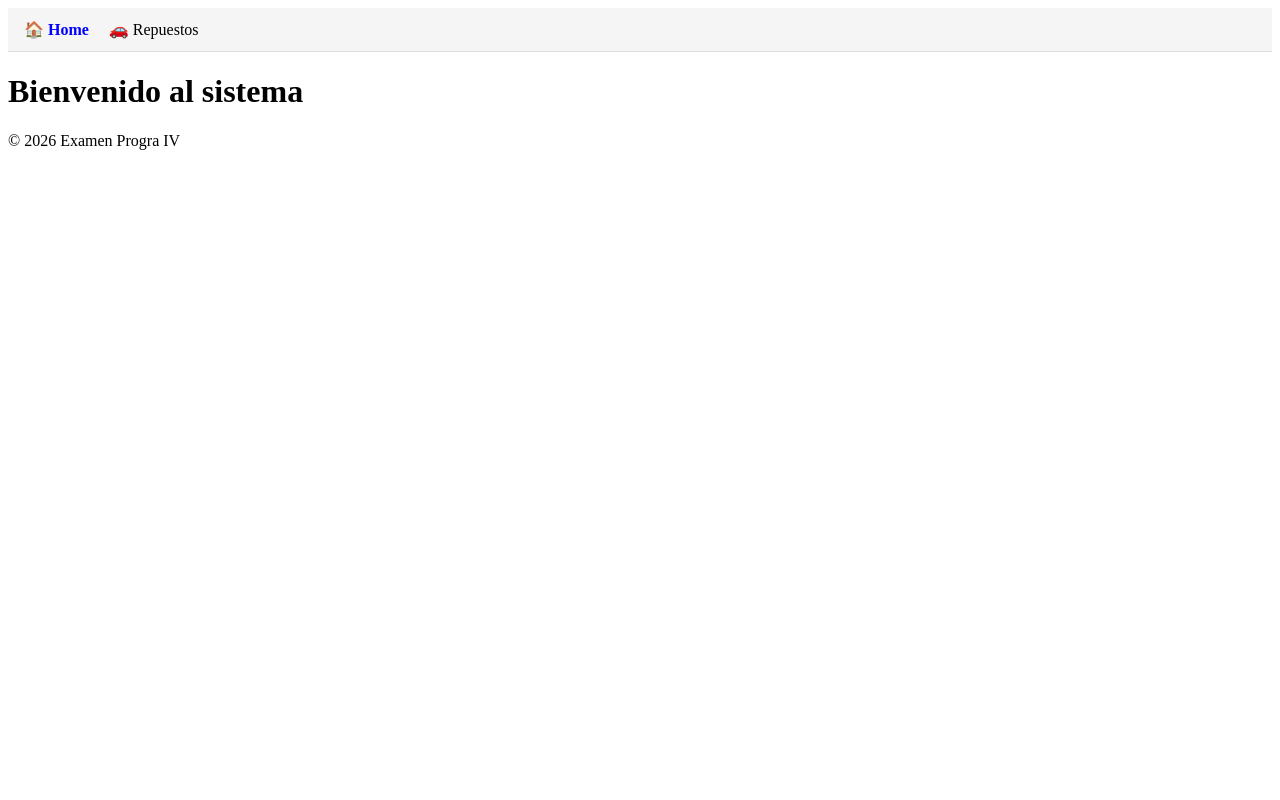
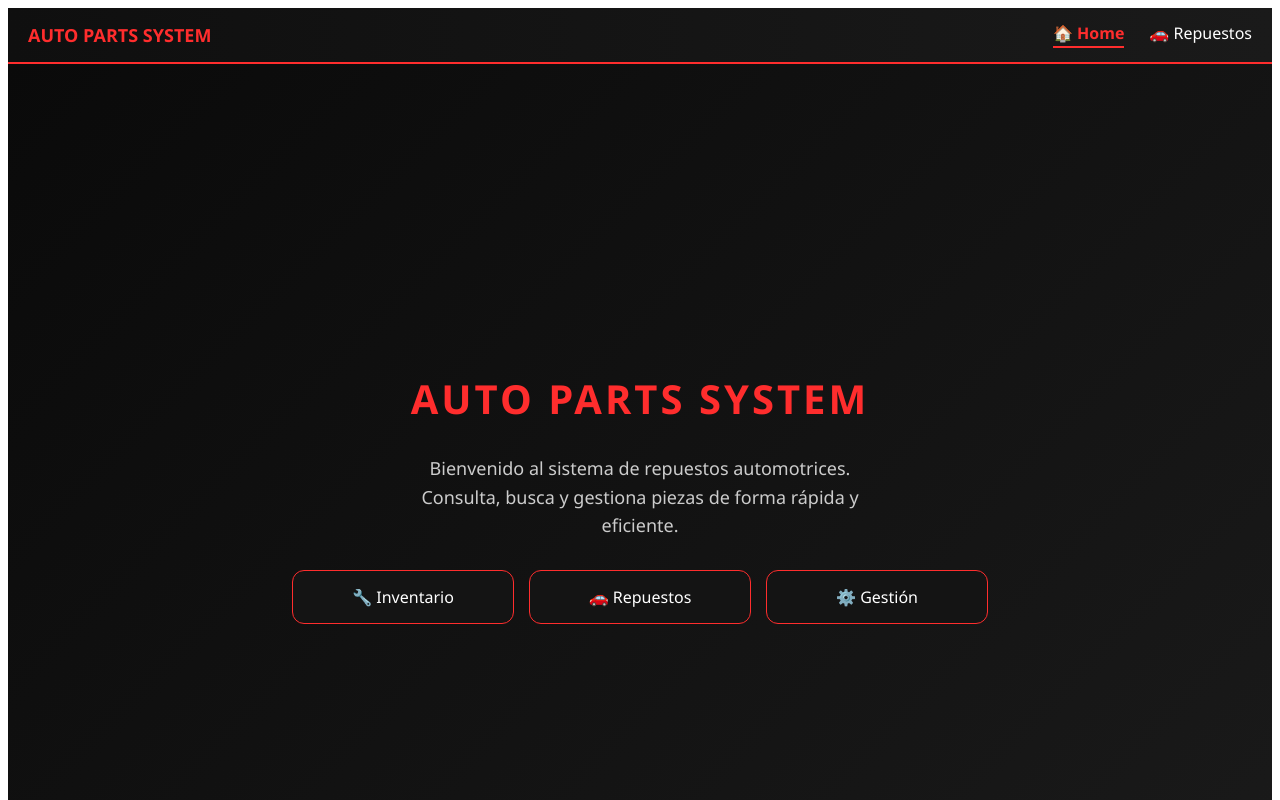
Before and after one commit to WaynerDM/Examen.1.Progra4, a React (Vite) app in the folder Examen1/: page / in a window 1280 px wide. Shown: the top 800 px of the page. Built offline with nearby package versions, Linux system fonts and the light colour scheme.

Commit message:
add search field

```diff
--- a/Examen1/src/components/Navbar.jsx
+++ b/Examen1/src/components/Navbar.jsx
@@ -5,22 +5,34 @@ const Navbar = () => {
     <nav
       style={{
         display: "flex",
-        gap: "20px",
-        padding: "12px 16px",
-        backgroundColor: "#f5f5f5",
-        borderBottom: "1px solid #ddd",
+        justifyContent: "space-between",
         alignItems: "center",
+        padding: "14px 20px",
+        background: "linear-gradient(90deg, #0f0f0f, #1a1a1a)",
+        borderBottom: "2px solid #ff2d2d",
+        fontFamily: "'Segoe UI', sans-serif",
       }}
     >
+      <div style={{ color: "#ff2d2d", fontWeight: "bold", fontSize: "18px" }}>
+        AUTO PARTS SYSTEM
+      </div>
+
+      <div style={{ display: "flex", gap: "25px" }}>
         <Link
           to="/"
           activeProps={{
             style: {
+              color: "#ff2d2d",
               fontWeight: "bold",
-            color: "blue",
+              borderBottom: "2px solid #ff2d2d",
+              paddingBottom: "2px",
             },
           }}
-        style={{ textDecoration: "none", color: "black" }}
+          style={{
+            textDecoration: "none",
+            color: "#fff",
+            transition: "0.2s",
+          }}
         >
           🏠 Home
         </Link>
@@ -29,14 +41,21 @@ const Navbar = () => {
           to="/carparts"
           activeProps={{
             style: {
+              color: "#ff2d2d",
               fontWeight: "bold",
-            color: "blue",
+              borderBottom: "2px solid #ff2d2d",
+              paddingBottom: "2px",
             },
           }}
-        style={{ textDecoration: "none", color: "black" }}
+          style={{
+            textDecoration: "none",
+            color: "#fff",
+            transition: "0.2s",
+          }}
         >
           🚗 Repuestos
         </Link>
+      </div>
     </nav>
   );
 };
--- a/Examen1/src/pages/CarParts.jsx
+++ b/Examen1/src/pages/CarParts.jsx
@@ -26,9 +26,7 @@ const CarParts = () => {
         }
 
         const data = await res.json();
-
         const articles = data?.record?.articles || [];
-
         setParts(articles);
       } catch (err) {
         console.error(err);
@@ -41,106 +39,163 @@ const CarParts = () => {
     fetchData();
   }, []);
 
-  // 🔵 ESTADOS BASE
-  if (loading) return <p>Cargando repuestos...</p>;
-  if (error) return <p>{error}</p>;
-  if (!parts || parts.length === 0)
-    return <p>No hay repuestos disponibles</p>;
+  if (loading) {
+    return (
+      <div
+        style={{
+          minHeight: "100vh",
+          background: "linear-gradient(135deg, #0a0a0a, #1a1a1a)",
+          color: "#ff2d2d",
+          display: "flex",
+          justifyContent: "center",
+          alignItems: "center",
+        }}
+      >
+        Cargando repuestos...
+      </div>
+    );
+  }
 
-  // 🔍 BUSCADOR
+  if (error) {
+    return (
+      <div
+        style={{
+          minHeight: "100vh",
+          background: "linear-gradient(135deg, #0a0a0a, #1a1a1a)",
+          color: "#ff3b3b",
+          display: "flex",
+          justifyContent: "center",
+          alignItems: "center",
+        }}
+      >
+        {error}
+      </div>
+    );
+  }
+
+  if (!parts.length) {
+    return (
+      <div
+        style={{
+          minHeight: "100vh",
+          background: "linear-gradient(135deg, #0a0a0a, #1a1a1a)",
+          color: "#ccc",
+          display: "flex",
+          justifyContent: "center",
+          alignItems: "center",
+        }}
+      >
+        No hay repuestos disponibles
+      </div>
+    );
+  }
+
   const filteredParts = parts.filter((part) =>
     (part.articleProductName || "")
       .toLowerCase()
       .includes(search.toLowerCase())
   );
 
-  // 🔥 PAGINACIÓN
   const visibleParts = filteredParts.slice(0, visibleCount);
-
-  const loadMore = () => {
-    setVisibleCount((prev) => prev + 10);
-  };
 
   return (
     <div
       style={{
+        minHeight: "100vh",
         padding: "30px",
-        maxWidth: "800px",
-        margin: "0 auto",
-        fontFamily: "Arial, sans-serif",
-        background: "#f7f7f7",
-        minHeight: "100vh",
+        background: "linear-gradient(135deg, #0a0a0a, #1a1a1a)",
+        fontFamily: "'Segoe UI', sans-serif",
+        color: "#fff",
       }}
     >
-      <h2 style={{ textAlign: "center", marginBottom: "20px" }}>
-        🚗 Repuestos de Carro
-      </h2>
+      <h1
+        style={{
+          textAlign: "center",
+          color: "#ff2d2d",
+          letterSpacing: "3px",
+          marginBottom: "25px",
+        }}
+      >
+        🔧 REPUESTOS AUTOMOTRICES
+      </h1>
 
-      {/* 🔍 BUSCADOR */}
       <input
         type="text"
-        placeholder="🔍 Buscar repuesto..."
+        placeholder="Buscar repuesto..."
         value={search}
         onChange={(e) => {
           setSearch(e.target.value);
           setVisibleCount(10);
         }}
         style={{
-          padding: "10px 12px",
-          marginBottom: "20px",
+          display: "block",
+          margin: "0 auto 25px",
+          padding: "12px 15px",
           width: "100%",
-          maxWidth: "350px",
-          borderRadius: "10px",
-          border: "1px solid #ddd",
+          maxWidth: "420px",
+          borderRadius: "12px",
+          border: "1px solid #333",
+          background: "#111",
+          color: "#fff",
           outline: "none",
-          boxShadow: "0 2px 6px rgba(0,0,0,0.05)",
         }}
       />
 
-      {/* 🔥 LISTA */}
       {visibleParts.length === 0 ? (
-        <p>No se encontraron resultados</p>
+        <p style={{ textAlign: "center", color: "#aaa" }}>
+          No se encontraron resultados
+        </p>
       ) : (
         visibleParts.map((part) => (
           <div
             key={part.articleId}
             style={{
-              background: "#fff",
-              border: "1px solid #eee",
+              background: "#141414",
+              borderLeft: "5px solid #ff2d2d",
               margin: "12px 0",
               padding: "15px",
               borderRadius: "12px",
-              boxShadow: "0 4px 10px rgba(0,0,0,0.08)",
+              boxShadow: "0 6px 15px rgba(0,0,0,0.5)",
+              transition: "transform 0.2s",
             }}
+            onMouseOver={(e) =>
+              (e.currentTarget.style.transform = "scale(1.02)")
+            }
+            onMouseOut={(e) =>
+              (e.currentTarget.style.transform = "scale(1)")
+            }
           >
-            <h3 style={{ marginBottom: "5px" }}>
+            <h3 style={{ color: "#ff4d4d", marginBottom: "6px" }}>
               🚗 {part.articleProductName}
             </h3>
-            <p style={{ margin: "4px 0" }}>
-              <strong>Código:</strong> {part.articleNo}
+            <p style={{ margin: "3px 0", color: "#ccc" }}>
+              Código: {part.articleNo}
             </p>
-            <p style={{ margin: "4px 0" }}>
-              <strong>Proveedor:</strong> {part.supplierName}
+            <p style={{ margin: "3px 0", color: "#999" }}>
+              Proveedor: {part.supplierName}
             </p>
           </div>
         ))
       )}
 
-      {/* 🔥 VER MÁS */}
       {visibleCount < filteredParts.length && (
         <button
-          onClick={loadMore}
+          onClick={() => setVisibleCount((prev) => prev + 10)}
           style={{
-            marginTop: "20px",
-            padding: "10px 20px",
-            background: "#111",
+            display: "block",
+            margin: "25px auto 0",
+            padding: "12px 30px",
+            background: "#ff2d2d",
             color: "#fff",
             border: "none",
-            borderRadius: "10px",
+            borderRadius: "12px",
             cursor: "pointer",
+            fontWeight: "bold",
+            letterSpacing: "1px",
+            boxShadow: "0 0 15px rgba(255, 45, 45, 0.4)",
           }}
         >
-          Ver más
+          VER MÁS
         </button>
       )}
     </div>
--- a/Examen1/src/pages/Home.jsx
+++ b/Examen1/src/pages/Home.jsx
@@ -1,5 +1,89 @@
 const Home = () => {
-  return <h1>Bienvenido al sistema</h1>;
+  return (
+    <div
+      style={{
+        minHeight: "100vh",
+        background: "linear-gradient(135deg, #0a0a0a, #1a1a1a)",
+        color: "#fff",
+        display: "flex",
+        flexDirection: "column",
+        justifyContent: "center",
+        alignItems: "center",
+        fontFamily: "'Segoe UI', sans-serif",
+        textAlign: "center",
+        padding: "20px",
+      }}
+    >
+      <h1
+        style={{
+          fontSize: "40px",
+          color: "#ff2d2d",
+          letterSpacing: "3px",
+          marginBottom: "10px",
+        }}
+      >
+        AUTO PARTS SYSTEM
+      </h1>
+
+      <p
+        style={{
+          fontSize: "18px",
+          color: "#ccc",
+          maxWidth: "500px",
+          lineHeight: "1.6",
+          marginBottom: "30px",
+        }}
+      >
+        Bienvenido al sistema de repuestos automotrices.
+        Consulta, busca y gestiona piezas de forma rápida y eficiente.
+      </p>
+
+      <div
+        style={{
+          display: "flex",
+          gap: "15px",
+          flexWrap: "wrap",
+          justifyContent: "center",
+        }}
+      >
+        <div
+          style={{
+            padding: "15px 20px",
+            border: "1px solid #ff2d2d",
+            borderRadius: "12px",
+            background: "#141414",
+            minWidth: "180px",
+          }}
+        >
+          🔧 Inventario
+        </div>
+
+        <div
+          style={{
+            padding: "15px 20px",
+            border: "1px solid #ff2d2d",
+            borderRadius: "12px",
+            background: "#141414",
+            minWidth: "180px",
+          }}
+        >
+          🚗 Repuestos
+        </div>
+
+        <div
+          style={{
+            padding: "15px 20px",
+            border: "1px solid #ff2d2d",
+            borderRadius: "12px",
+            background: "#141414",
+            minWidth: "180px",
+          }}
+        >
+          ⚙️ Gestión
+        </div>
+      </div>
+    </div>
+  );
 };
 
 export default Home;
```
Lines whose indentation alone changed are shown as unchanged.
